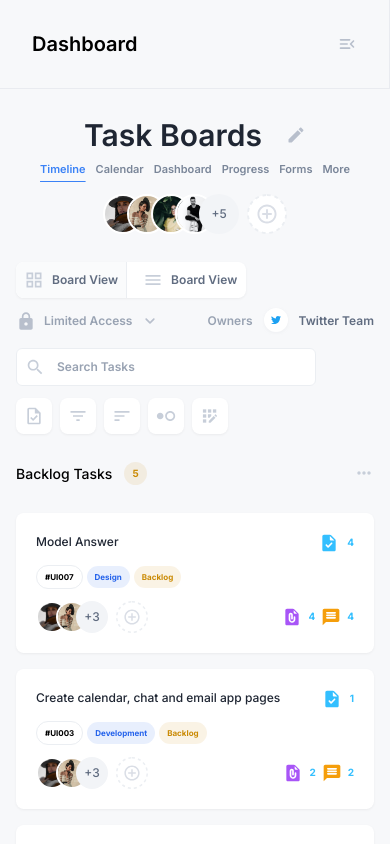
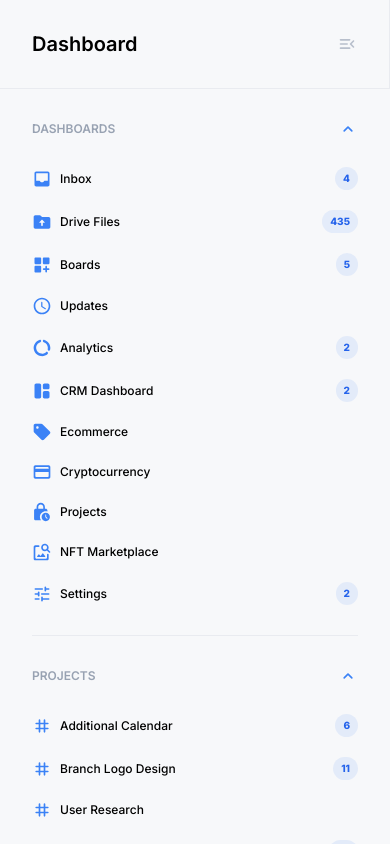
Before and after one commit to hiteshmeta85/dashboard-ui, a Next.js app: page / in a window 390 px wide. Both pictures are taken after a click on the picture 347 px from the left and 44 px from the top of the page. Shown: the top 844 px of the page. Built offline with nearby package versions, Linux system fonts and the light colour scheme.

Commit message:
Make Sidebar Navigation Toggle Mobile Responsive

```diff
--- a/components/SidebarNavigation.tsx
+++ b/components/SidebarNavigation.tsx
@@ -3,9 +3,12 @@ import {sidebarItems} from "../constants/sidebarItems";
 import Image from "next/image";
 import SidebarItem from "./SidebarItem";
 
-const SidebarNavigation = () => {
+const SidebarNavigation = ({isMobileNavOpen}: {isMobileNavOpen: boolean}) => {
   return (
-    <div className='hidden lg:flex flex-col pb-[30px] px-[32px]'>
+    <div className={`absolute lg:static w-full flex flex-col z-10
+    ${!isMobileNavOpen ? 'opacity-0 delay-0 duration-500 invisible w-0' : 'flex-1 opacity-100'}
+    lg:w-full lg:visible lg:opacity-100 transition-all pb-[30px] px-[32px] bg-[#F7F8FA]`}
+    >
       {sidebarItems.map((item, index) => {
         return (
           <div key={index} className='flex flex-col py-[30px] border-b-[1px] border-[#E9EBF0]'>
--- a/pages/index.tsx
+++ b/pages/index.tsx
@@ -9,8 +9,10 @@ import RightSidebar from "../components/RightSidebar";
 import BoardSection from "../components/BoardSection";
 import CustomizeMenu from "../components/CustomizeMenu";
 import {motion} from 'framer-motion';
+import React, {useState} from "react";
 
 const Home: NextPage = () => {
+  let [isMobileNavOpen, setIsMobileNavOpen] = useState(false)
 
   return (
     <Layout>
@@ -23,16 +25,16 @@ const Home: NextPage = () => {
         >
           <div className='flex items-center justify-between border-b-[1px] border-[#E9EBF0] py-[30px] px-[32px]'>
             <p className='font-semibold text-xl'>Dashboard</p>
-            <Image src="/images/menu_open.svg" alt="arrow" width={20} height={20} className='cursor-pointer'/>
+            <Image src="/images/menu_open.svg" alt="arrow" width={20} height={20} className='cursor-pointer' onClick={()=> setIsMobileNavOpen(!isMobileNavOpen)}/>
           </div>
           <UserSwitch/>
-          <SidebarNavigation/>
+          <SidebarNavigation isMobileNavOpen={isMobileNavOpen}/>
         </motion.div>
         <motion.div
           initial={{x: '-100vw'}}
           animate={{x: 0}}
           transition={{delay: 2.5, type: 'spring', stiffness: 30}}
-          className='flex-1'
+          className={`flex-1 ${isMobileNavOpen && 'hidden'} lg:block`}
         >
           <TopNavigation/>
           <TaskBoardNavigation/>
```
